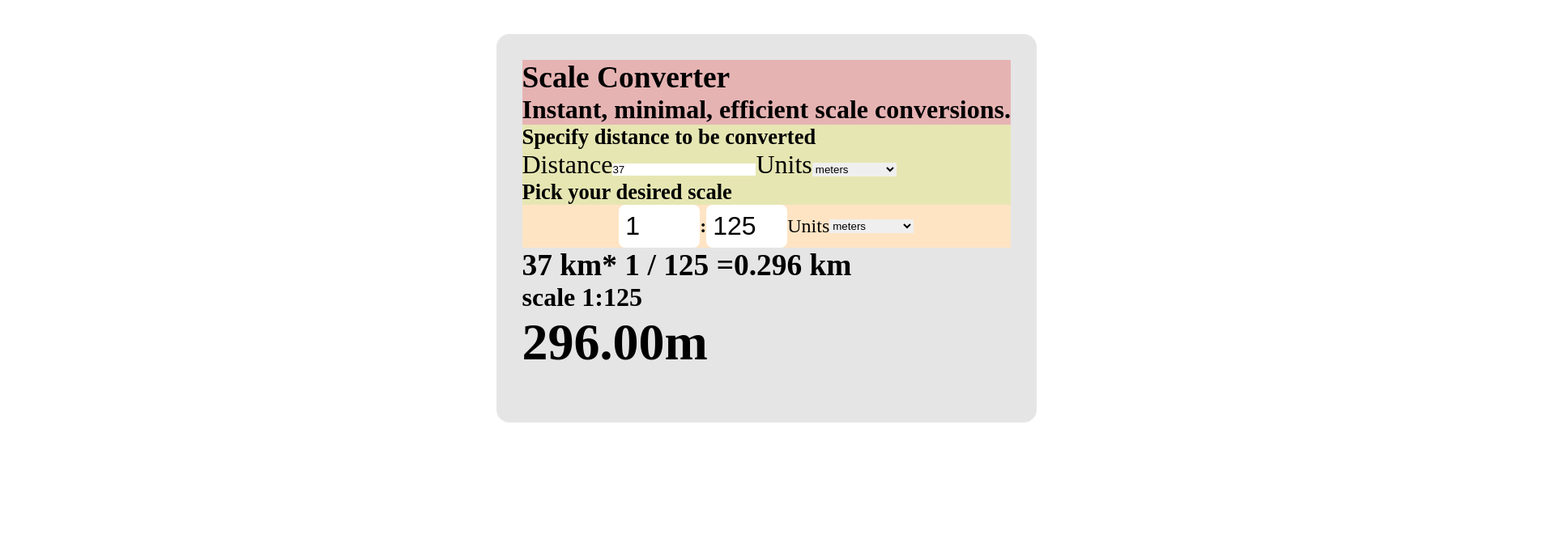
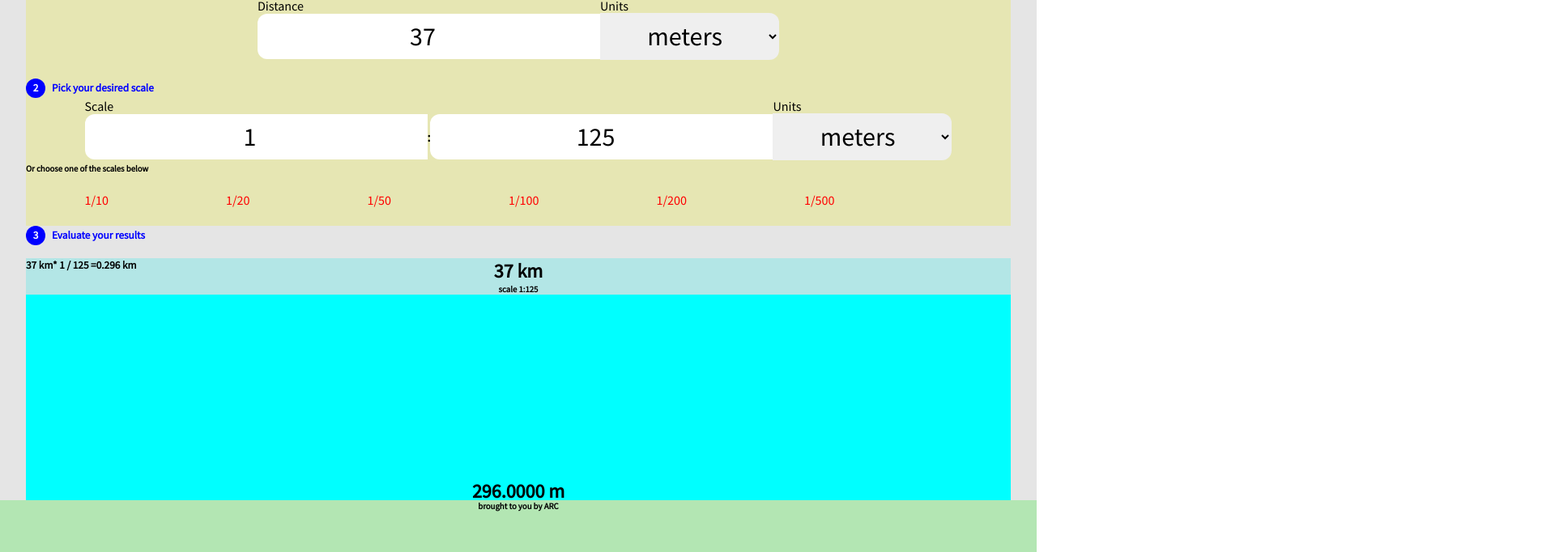
Before and after one commit to devtoti/archtools, a Next.js app: page / in a window 1280 px wide. Shown: the part 118-800 px from the top of the page at 81% size, 1920 px wide, since content can reach past the window. Built offline with nearby package versions, Linux system fonts and the light colour scheme.

Commit message:
Finish html tree structure - ScaleCalculator

```diff
--- a/components/ScaleCalculator.js
+++ b/components/ScaleCalculator.js
@@ -1,7 +1,8 @@
 import styles from '../styles/scales.module.scss'
 import { useEffect, useState, useRef } from 'react'
 import ScaleFactor from './scaleFactor'
-
+// import { Fab } from '@mui/material';
+import AddIcon from '@mui/icons-material/Add';
 export default function ScaleCalculator(props) {
 
   const userRef = useRef()
@@ -20,7 +21,9 @@ export default function ScaleCalculator(props) {
 
   let ratio = +numerator / +denominator
   let sameUnitsResult = userValue * ratio
-
+  const suggScales = [
+    "1/10", "1/20", "1/50", "1/100", "1/200", "1/500"
+  ]
   useEffect(() => {
 
   }, [])
@@ -28,14 +31,8 @@ export default function ScaleCalculator(props) {
   useEffect(() => {
     let ratio = +numerator / +denominator
     let userValue2 = Number(userValue)
-    console.log(userValue2)
     let scaledResult = userValue2 * ratio
-    // scaledResult = Number(scaledResult.toFixed(4))
-
-    // console.log(newUnit)
-
     let newValue = changeUnits(scaledResult, userUnits, scaledUnits)
-    // console.log(newUnit)
     console.table({ scaleResult, numerator, denominator, ratio, userValue, newValue, userUnits, scaledUnits })
     setScaleResult(newValue)
   }, [userValue, numerator, denominator, userUnits, scaledUnits])
@@ -53,7 +50,7 @@ export default function ScaleCalculator(props) {
 
     let RATIO_IN_MM = Number(conversions[initial_unit]) / Number(conversions[desired_unit])
 
-    console.log(value, RATIO_IN_MM)
+    // console.log(value, RATIO_IN_MM)
     let newValue = value * RATIO_IN_MM;
     return newValue
   }
@@ -68,7 +65,6 @@ export default function ScaleCalculator(props) {
       "n": (n * 1) / n,
       "d": (d * 1) / n
     }
-    // setSimplifiedRatio(result)
     return result
 
   }
@@ -85,8 +81,13 @@ export default function ScaleCalculator(props) {
       </div>
       <div className={styles.body}>
         <h5 className={styles.instruction}>Specify distance to be converted</h5>
+        <section>
+          <article>
             <label htmlFor="real-length">Distance</label>
             <input type="number" id="real-length" placeholder="user input" value={userValue} onChange={(e) => setUserValue(Number(e.target.value))} />
+
+          </article>
+          <article>
 
             <label htmlFor="initial-units">Units</label>
             <select id="initial-units" ref={userRef} onChange={() => setUserUnits(userRef.current.value)}>
@@ -103,12 +104,23 @@ export default function ScaleCalculator(props) {
                 <option value="mi">miles</option>
               </optgroup>
             </select>
+          </article>
+        </section>
         <br></br>
+
         <h5 className={styles.instruction}>Pick your desired scale</h5>
-      <div className={styles.inputs__scales} onChange={() => ratioTo1(numerator, denominator)}>
-        <input type="number" id="real-length" placeholder="real length" value={numerator} onChange={(e) => setNumerator(Number(e.target.value))} />
+        <section className={styles.grid}>
+          <article>
+            <label htmlFor="nominator">Scale</label>
+            <input type="number" id="nominator" placeholder="real length" value={numerator} onChange={(e) => setNumerator(Number(e.target.value))} />
+          </article>
           <h4>:</h4>
-        <input type="number" id="scale-length" placeholder="scale length" value={denominator} onChange={(e) => setDenominator(Number(e.target.value))} />
+
+          <article>
+            <input type="number" id="denominator" placeholder="scale length" value={denominator} onChange={(e) => setDenominator(Number(e.target.value))} />
+          </article>
+
+          <article>
             <label htmlFor="desiredUnits">Units</label>
             <select id="desiredUnits" ref={scaledRef} onChange={() => setScaledUnits(scaledRef.current.value)}>
               <optgroup label="International">
@@ -124,16 +136,44 @@ export default function ScaleCalculator(props) {
                 <option value="mi">miles</option>
               </optgroup>
             </select>
+          </article>
+        </section>
+
+              <h6>Or choose one of the scales below</h6>
+          <section>
+            <article className={styles.suggScales}>
+
+              {suggScales.map((scale, ix) => <div key={ix}>{scale}</div>)}
+              <hr />
+            </article>
+          </section>
+
+
+      </div>
+        <h5 className={styles.instruction}>Evaluate your results</h5>
+      <div className={styles.results}>
+        <h5>{`${userValue + " " + userUnits}* ${numerator} / ${denominator} =` + sameUnitsResult + " " + userUnits}</h5>
+        <h2>{userValue + " " + userUnits}</h2>
+        <h6>scale {numerator}:{denominator}</h6>
+        <canvas></canvas>
+        <article>
+
+        <h1>
+          {scaleResult.toFixed(4).toString().replace(/\B(?=(\d{3})+(?!\d))/g, "") + " " + scaledUnits}</h1>
+        <h6>Result</h6>
+        </article>
+        {/* <Fab color="primary" aria-label="add">
+          <AddIcon />
+        </Fab> */}
+      </div>
+      <div className={styles.footer}>
+        <p></p>
+        <p></p>
+        <p></p>
+        <p></p>
+        <h6>brought to you by ARC</h6>
       </div>
     </div>
-      <div className={styles.results}>
 
-        <h3>{`${userValue + " " + userUnits}* ${numerator} / ${denominator} =` + sameUnitsResult + " " + userUnits}</h3>
-
-        <h4>scale {numerator}:{denominator}</h4>
-      </div>
-      <h1>
-        {scaleResult.toFixed(2).toString().replace(/\B(?=(\d{3})+(?!\d))/g, ",") + scaledUnits}</h1>
-    </div>
   )
 }
--- a/package.json
+++ b/package.json
@@ -9,6 +9,8 @@
     "lint": "next lint"
   },
   "dependencies": {
+    "@mui/icons-material": "^5.10.2",
+    "@mui/material": "^5.10.2",
     "next": "^12.2.5",
     "react": "18.2.0",
     "react-dom": "18.2.0"
--- a/pages/index.js
+++ b/pages/index.js
@@ -26,10 +26,13 @@ export default function Home() {
         <title>ARChTools</title>
         <meta name="description" content="Architecture Widgets" />
         <link rel="icon" href="/favicon.ico" />
+        <link rel="preconnect" href="https://fonts.googleapis.com"></link>
+          <link rel="preconnect" href="https://fonts.gstatic.com" crossorigin></link>
+          <link href="https://fonts.googleapis.com/css2?family=Roboto+Flex:opsz@8..144&family=Source+Sans+Pro:wght@300;400&display=swap" rel="stylesheet"></link>
           </Head>
 
           <main className={styles.main}>
-        <ScaleCalculator/>
+            <ScaleCalculator />
             {/* <ScaleFactor
       realLength={!realLength ? "" : realLength}
       setRealLength={setRealLength}
--- a/styles/Home.module.scss
+++ b/styles/Home.module.scss
@@ -1,10 +1,10 @@
 @use 'mixins' as *;
 
-.container {
-    @include flexbox(row, center, flex-end);
-    height: 100%;
-    font-size: 2rem;
-}
+// .container {
+//     @include flexbox(row, center, flex-end);
+//     height: 100%;
+//     font-size: 2rem;
+// }
 // .main {
 //     @include flexbox(row, center, center);
 //     height: 50%;
--- a/styles/scales.module.scss
+++ b/styles/scales.module.scss
@@ -1,33 +1,149 @@
-@use 'mixins' as *;
+@use 'mixins'as *;
 
 
 .container {
-background-color: rgb(0 0 0 / 0.1);
-height: 60vh;
-border-radius: 16px;
-padding: 2rem;
-box-sizing: border-box;
-
+    background-color: rgb(0 0 0 / 0.1);
+    height: 100vh;
+    border-radius: 16px;
+    padding: 3rem 2rem 4rem;
+    box-sizing: border-box;
+    position: relative;
+    counter-reset: step;
+    // outline: 1px solid green
+    label {
+        display: block;
+        width: 100%;
+    }
 }
 
-.inputs__scales {
-    @include flexbox(row, center, center);
-    background-color: bisque;
-    font-size: 1.5rem;
+// .inputs__scales {
+//     @include flexbox(row, center, center);
+//     background-color: bisque;
+//     font-size: 1.5rem;
 
-    input {
-        padding: 0.5rem;
-        font-size: 2rem;
-        width: 100px;
-        border-radius: 8px;
+//     input {
+//         padding: 0.5rem;
+//         font-size: 2rem;
+//         width: 100px;
+//         border-radius: 8px;
+//     }
+
+// }
+
+.instruction {
+    color: blue;
+    padding-bottom: 1rem;
+    line-height: 24px;
+    display: inline-block;
+    vertical-align: middle;
+    width: 100%;
+    counter-increment: step;
+
+    &::before {
+        content: counter(step);
+        display: inline-block;
+        height: 24px;
+        width: 24px;
+        border-radius: 50%;
+        background-color: blue;
+        color: white;
+        text-align: center;
+        margin-right: 0.5rem;
+    }
+}
+
+.header {
+    background-color: hsl(0 50% 80%);
+    @include flexbox(column, center, center);
+}
+
+.body {
+    background-color: hsl(60, 50%, 80%);
+
+    section {
+        height: 4rem;
+        position: relative;
+        @include flexbox(row, center, center);
+        width: 100%;
+
+        input,
+        select {
+            box-sizing: border-box;
+            padding: 0.5rem;
+            text-align: center;
+            font-size: 2rem;
+            width: 100%;
+
+        }
+
+        input {
+            border-radius: 12px 0 0 12px;
+        }
+
+        select {
+            border-radius: 0 12px 12px 0;
+
+        }
+
+        label {
+            position: absolute;
+            top: -1rem;
+            font-size: clamp(12px, 12px + 1vw, 16px);
+        }
+
     }
 
 }
 
-.header {
-    background-color: hsl(0 50% 80%);
+.suggScales {
+    color: red;
+    min-width: 100%;
+    @include flexbox(row, center, center);
+    justify-content: space-around;
+
+    & * {}
 }
 
-.body {
-    background-color: hsl(60, 50%, 80%);
+// .grid {
+//     background-color: hotpink;
+//     display: grid !important;
+//     grid-template-rows: repeat(2 1fr) ;
+// }
+
+.results {
+    @include flexbox(column, center, center);
+    background-color: hsl(180, 50%, 80%);
+    text-align: center;
+    min-height: 50%;
+    position: relative;
+
+    h5 {
+        width: 100%;
+        text-align: start;
+        position: absolute;
+        top: 0;
+        // justify-self: start;
+    }
+
+    canvas {
+        background-color: aqua;
+        width: 100%;
+        aspect-ratio: 4/1;
+    }
+    article {
+        width: 100%;
+        // text-align: start;
+        position: absolute;
+        bottom: 2rem;
+    }
 }
+
+.footer {
+    position: absolute;
+    width: 100%;
+    height: 64px;
+    text-align: center;
+    left: 0;
+    bottom: 0;
+    background-color: hsl(120, 50%, 80%);
+}
--- a/styles/style.scss
+++ b/styles/style.scss
@@ -1,10 +1,12 @@
-@use 'mixins' as *;
+@use 'mixins'as *;
 
 * {
     padding: 0;
     margin: 0;
     border: 0;
     box-sizing: border-box;
+    font-family: 'Source Sans Pro', sans-serif;
+    // font-family: 'Roboto Flex', sans-serif;
 }
 
 div[id*="next"] {
@@ -20,3 +22,7 @@ div[id*="next"] {
     background-color: hsl(60 67% 90%);
     @include flexbox(column, center, center)
 }
+
+main {
+    position: relative;
+}
```
Also changed, not shown: 2 other files (tests, documents, lock files or other folders). Lines whose indentation alone changed are shown as unchanged.
